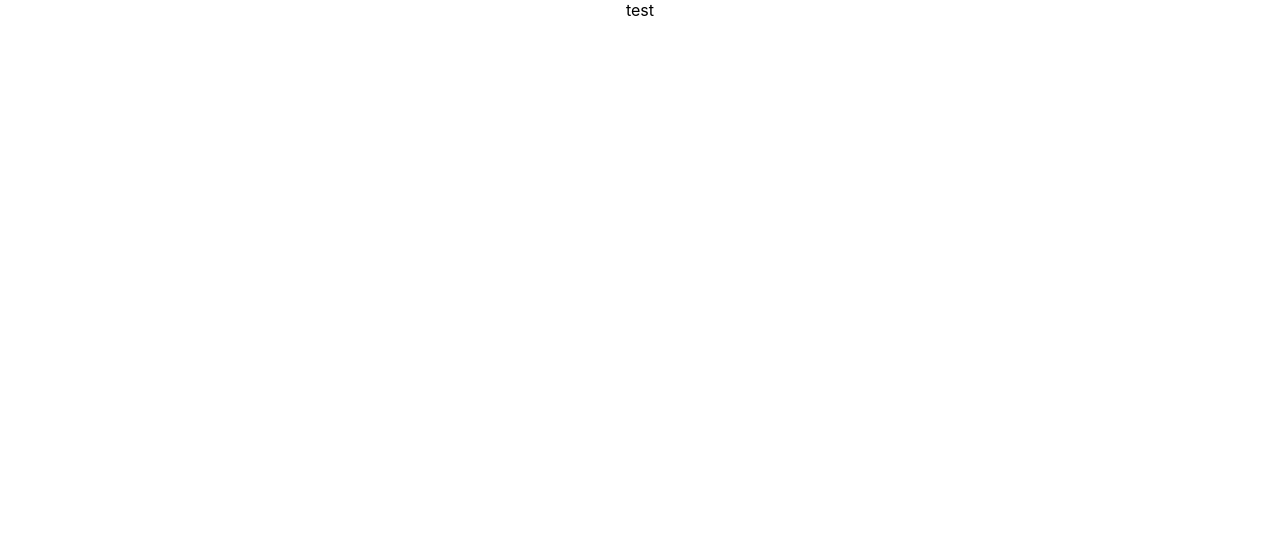
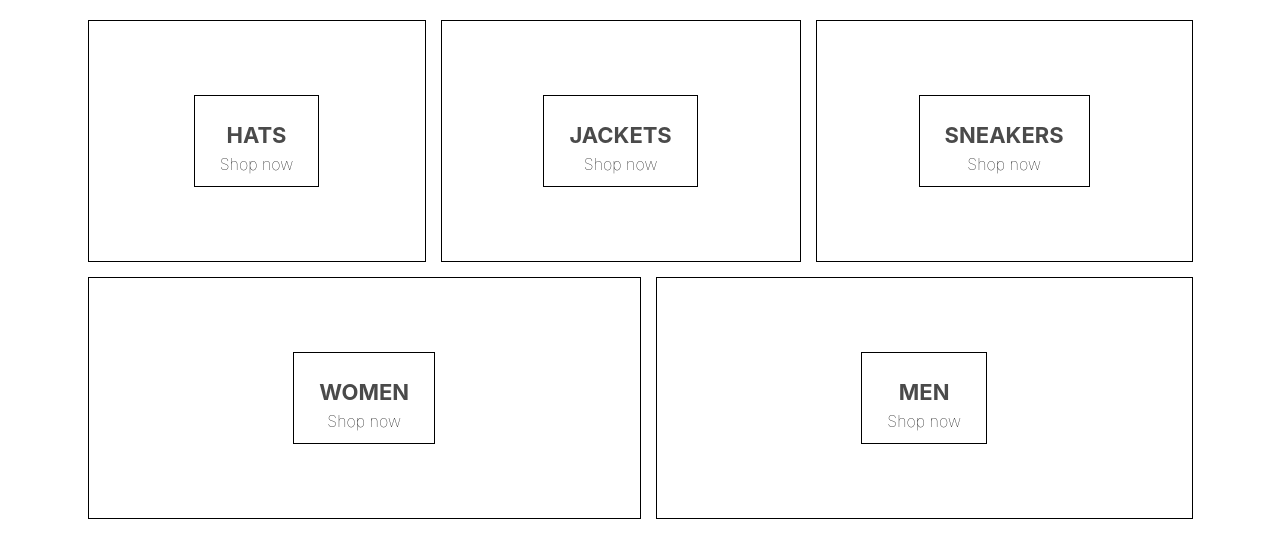
Before and after one commit to ARUNMOHAN9/crown-clothing, a React (Create React App) app: page / in a window 1280 px wide. Shown: the top 558 px of the page. Built offline with nearby package versions, Linux system fonts and the light colour scheme.

Commit message:
created homepage,menuItem,directory components

```diff
--- a/src/App.js
+++ b/src/App.js
@@ -1,13 +1,10 @@
 import React from 'react';
 
-
-import styles from './App.module.scss';
+import HomePage from './pages/homepage/homepage.component';
 
 function App() {
   return (
-    <div className={styles.center}>
-      test
-    </div>
+    <HomePage/>
   );
 }
 
--- a/src/App.module.scss
+++ /dev/null
@@ -1,3 +0,0 @@
-.center {
-  text-align: center;
-}
--- /dev/null
+++ b/src/components/directory/directory.component.jsx
@@ -0,0 +1,17 @@
+import React from 'react';
+
+import MenuItem from '../menu-item/menu-item.component';
+
+import './directory.styles.scss';
+
+const Directory = () => (
+    <div className='directoryMenu'>
+        <MenuItem title={'HATS'} />
+        <MenuItem title={'JACKETS'} />
+        <MenuItem title={'SNEAKERS'} />
+        <MenuItem title={'WOMEN'} />
+        <MenuItem title={'MEN'} />
+    </div>
+)
+
+export default Directory;
--- /dev/null
+++ b/src/components/directory/directory.styles.scss
@@ -0,0 +1,6 @@
+.directoryMenu {
+    width: 100%;
+    display: flex;
+    flex-wrap: wrap;
+    justify-content: space-between;
+}
--- /dev/null
+++ b/src/components/menu-item/menu-item.component.jsx
@@ -0,0 +1,14 @@
+import React from 'react';
+
+import './menu-item.styles.scss';
+
+const MenuItem = (props) => (
+    <div className='menuItem'>
+        <div className='content'>
+            <h1 className='title'>{props.title}</h1>
+            <span className='subtitle'>Shop now</span>
+        </div>
+    </div>
+)
+
+export default MenuItem;
--- /dev/null
+++ b/src/components/menu-item/menu-item.styles.scss
@@ -0,0 +1,40 @@
+.menuItem {
+    min-width: 30%;
+    height: 240px;
+    flex: 1 1 auto;
+    display: flex;
+    align-items: center;
+    justify-content: center;
+    border: 1px solid black;
+    margin: 0 7.5px 15px;
+
+    &:first-child {
+      margin-right: 7.5px;
+    }
+
+    &:last-child {
+      margin-left: 7.5px;
+    }
+
+    .content {
+      height: 90px;
+      padding: 0 25px;
+      display: flex;
+      flex-direction: column;
+      align-items: center;
+      justify-content: center;
+      border: 1px solid black;
+
+      .title {
+        font-weight: bold;
+        margin-bottom: 6px;
+        font-size: 22px;
+        color: #4a4a4a;
+      }
+
+      .subtitle {
+        font-weight: lighter;
+        font-size: 16px;
+      }
+    }
+  }
--- /dev/null
+++ b/src/pages/homepage/homepage.component.jsx
@@ -0,0 +1,13 @@
+import React from 'react';
+
+import './homepage.styles.scss';
+
+import Directory from '../../components/directory/directory.component';
+
+const HomePage = () => (
+    <div className='homepage'>
+        <Directory/>
+    </div>
+)
+
+export default HomePage;
--- /dev/null
+++ b/src/pages/homepage/homepage.styles.scss
@@ -0,0 +1,6 @@
+.homepage {
+    display: flex;
+    flex-direction: column;
+    align-items: center;
+    padding: 20px 80px;
+  }
```
